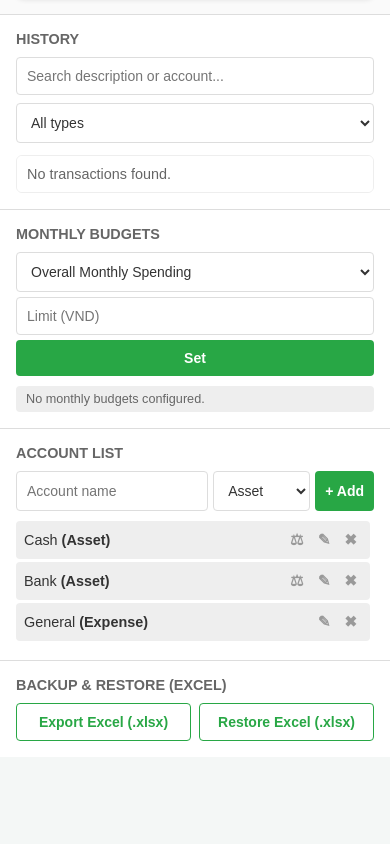
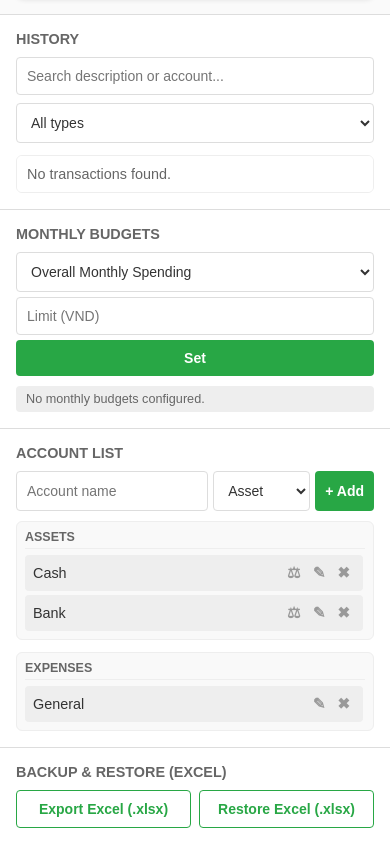
Before and after one commit to ngqucviet/personalFinance, a plain HTML site: page index.html in a window 390 px wide. Shown: the part 1429-2273 px from the top of the page. Before the commit the page ends 2186 px from the top, so only its background shows below. Drawn offline with nearby package versions, Linux system fonts and the light colour scheme.

Commit message:
Split account list into Assets and Expenses columns

```diff
--- a/index.html
+++ b/index.html
@@ -123,7 +123,16 @@
                     </select>
                     <button type="button" onclick="addAccountType()">+ Add</button>
                 </div>
-                <ul id="account-list-manage"></ul>
+                <div class="account-columns">
+                    <div class="account-column-box">
+                        <h4 class="account-col-title">Assets</h4>
+                        <ul id="asset-account-list" class="account-sublist"></ul>
+                    </div>
+                    <div class="account-column-box">
+                        <h4 class="account-col-title">Expenses</h4>
+                        <ul id="expense-account-list" class="account-sublist"></ul>
+                    </div>
+                </div>
             </div>
 
             <hr class="section-divider">
--- a/script.js
+++ b/script.js
@@ -660,10 +660,16 @@ function initApp() {
         .map(a => `<option value="${escapeHtml(a.id)}">${escapeHtml(a.name)}</option>`)
         .join('');
 
-    const manageList = document.getElementById('account-list-manage');
-    manageList.innerHTML = accountList.map(a => `
+    const assetListEl = document.getElementById('asset-account-list');
+    const expenseListEl = document.getElementById('expense-account-list');
+
+    const renderAccountItems = (items) => {
+        if (items.length === 0) {
+            return `<li class="empty-msg">None</li>`;
+        }
+        return items.map(a => `
             <li>
-            <span>${escapeHtml(a.name)} <strong>(${a.type === 'asset' ? 'Asset' : 'Expense'})</strong></span>
+                <span title="${escapeHtml(a.name)}">${escapeHtml(a.name)}</span>
                 <div class="item-actions">
                     ${a.type === 'asset' ? `<button type="button" onclick="adjustAccountBalance('${escapeHtml(a.id)}')" class="btn-adjust-mini" title="Adjust balance">⚖</button>` : ''}
                     <button type="button" onclick="renameAccount('${escapeHtml(a.id)}')" class="btn-edit-mini" title="Rename account">✎</button>
@@ -671,6 +677,14 @@ function initApp() {
                 </div>
             </li>
         `).join('');
+    };
+
+    if (assetListEl) {
+        assetListEl.innerHTML = renderAccountItems(accountList.filter(a => a.type === 'asset'));
+    }
+    if (expenseListEl) {
+        expenseListEl.innerHTML = renderAccountItems(accountList.filter(a => a.type === 'liability'));
+    }
 
     renderBudgetsManager();
     renderRecurringList();
--- a/style.css
+++ b/style.css
@@ -206,24 +206,51 @@ button:hover { background: var(--accent-hover); }
 /* Account */
 .account-input-group { display: flex; gap: 5px; margin-bottom: 10px; }
 .account-input-group input { flex: 1; min-width: 0; }
-#account-list-manage {
+.account-columns {
+    display: grid;
+    grid-template-columns: 1fr 1fr;
+    gap: 12px;
+}
+.account-column-box {
+    background: var(--bg-subtle);
+    border: 1px solid var(--border-light);
+    border-radius: 6px;
+    padding: 8px;
+    min-width: 0;
+}
+.account-col-title {
+    font-size: 0.78em;
+    color: var(--text-muted);
+    text-transform: uppercase;
+    margin-bottom: 6px;
+    padding-bottom: 4px;
+    border-bottom: 1px solid var(--border-light);
+}
+.account-sublist {
     list-style: none;
     padding: 0;
     font-size: 0.9em;
     max-height: 220px;
     overflow-y: auto;
-    padding-right: 4px;
+    padding-right: 2px;
 }
-#account-list-manage li {
+.account-sublist li {
     display: flex;
     justify-content: space-between;
     align-items: center;
-    padding: 8px;
+    gap: 6px;
+    padding: 7px 8px;
     background: var(--bg-item);
-    margin-bottom: 3px;
+    margin-bottom: 4px;
     border-radius: 4px;
 }
-.item-actions { display: flex; align-items: center; gap: 4px; }
+.account-sublist li:last-child { margin-bottom: 0; }
+.account-sublist li span {
+    overflow: hidden;
+    text-overflow: ellipsis;
+    white-space: nowrap;
+}
+.item-actions { display: flex; align-items: center; gap: 2px; flex-shrink: 0; }
 
 /* Backup */
 .backup-actions { display: flex; gap: 8px; flex-wrap: wrap; }
@@ -329,3 +356,7 @@ body.dark-mode .green { color: #3fb950; }
     .budget-input-group { flex-direction: column; }
     .account-input-group { flex-wrap: wrap; }
 }
+
+@media (max-width: 520px) {
+    .account-columns { grid-template-columns: 1fr; }
+}
```
Lines whose indentation alone changed are shown as unchanged.
